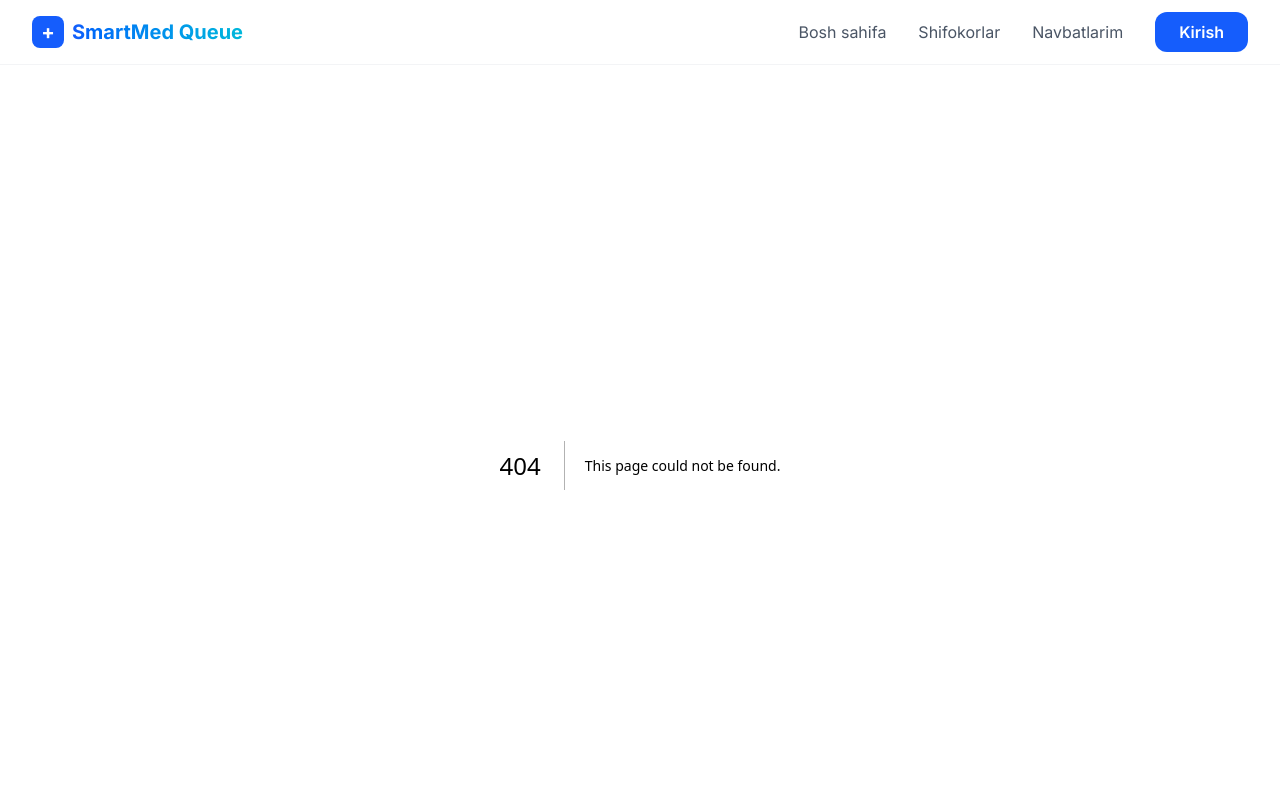
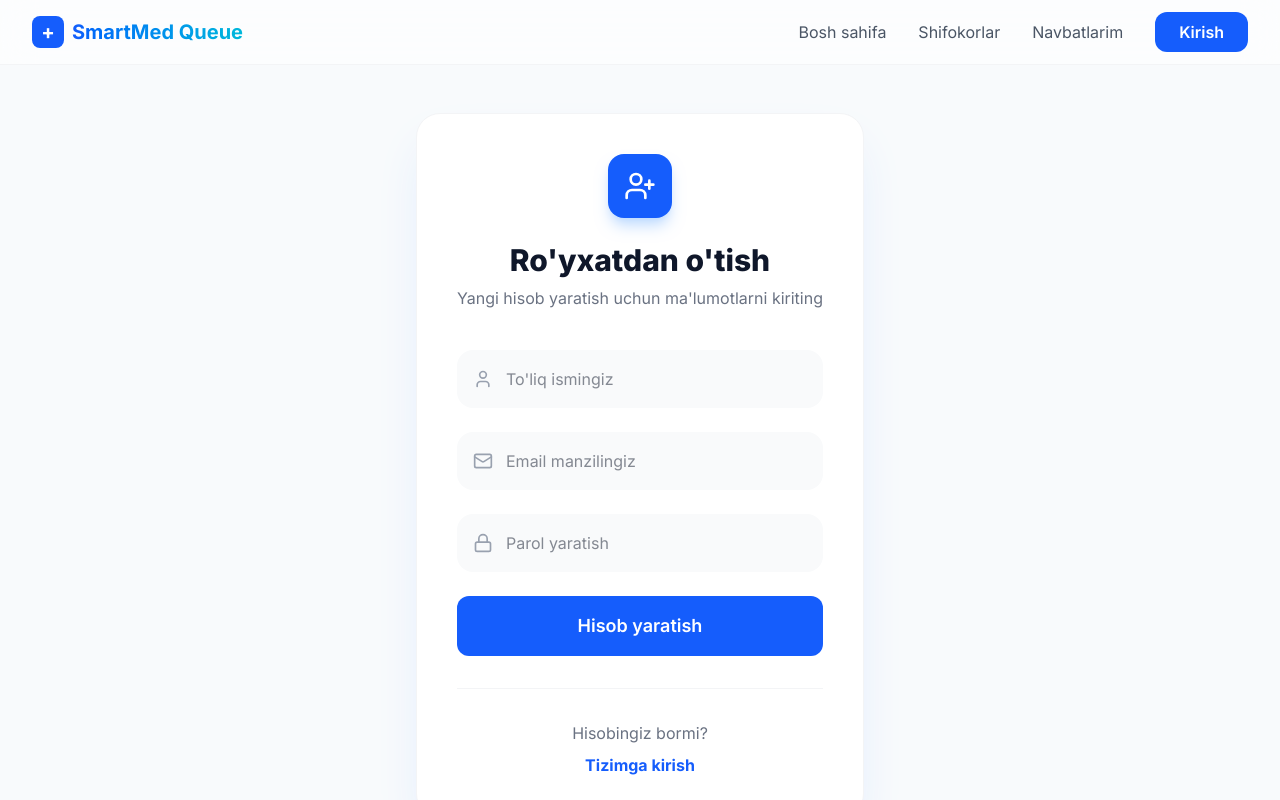
Before and after one commit to Mansurbek988/tibbiyot, a Next.js app in the folder frontend/: page /auth/register in a window 1280 px wide. Before the commit this address had no page. Shown: the top 800 px of the page. Built offline with nearby package versions, Linux system fonts and the light colour scheme; no server answers.

Commit message:
Implement Registration page

```diff
--- /dev/null
+++ b/frontend/src/app/auth/register/page.tsx
@@ -0,0 +1,119 @@
+"use client";
+
+import { useState } from "react";
+import { authService } from "@/lib/api";
+import { useRouter } from "next/navigation";
+import { motion } from "framer-motion";
+import { Mail, Lock, User, UserPlus, AlertCircle } from "lucide-react";
+import Link from "next/link";
+
+export default function RegisterPage() {
+    const [fullName, setFullName] = useState("");
+    const [email, setEmail] = useState("");
+    const [password, setPassword] = useState("");
+    const [loading, setLoading] = useState(false);
+    const [error, setError] = useState("");
+    const router = useRouter();
+
+    const handleRegister = async (e: React.FormEvent) => {
+        e.preventDefault();
+        setLoading(true);
+        setError("");
+
+        try {
+            await authService.register({
+                full_name: fullName,
+                email: email,
+                password: password,
+            });
+            // After registration, redirect to login
+            router.push("/auth/login?registered=true");
+        } catch (err: any) {
+            setError(err.response?.data?.detail || "Ro'yxatdan o'tishda xatolik yuz berdi");
+        } finally {
+            setLoading(false);
+        }
+    };
+
+    return (
+        <div className="min-h-[80vh] flex items-center justify-center px-4 py-12">
+            <motion.div
+                initial={{ opacity: 0, scale: 0.95 }}
+                animate={{ opacity: 1, scale: 1 }}
+                className="max-w-md w-full bg-white rounded-3xl p-10 shadow-2xl shadow-blue-100 border border-gray-100"
+            >
+                <div className="text-center mb-10">
+                    <div className="w-16 h-16 bg-blue-600 rounded-2xl flex items-center justify-center text-white mx-auto mb-6 shadow-lg shadow-blue-200">
+                        <UserPlus size={32} />
+                    </div>
+                    <h1 className="text-3xl font-extrabold mb-2">Ro'yxatdan o'tish</h1>
+                    <p className="text-gray-500">Yangi hisob yaratish uchun ma'lumotlarni kiriting</p>
+                </div>
+
+                {error && (
+                    <div className="mb-6 p-4 bg-red-50 border border-red-100 text-red-600 rounded-2xl flex items-center gap-3">
+                        <AlertCircle size={20} />
+                        <span className="text-sm font-medium">{error}</span>
+                    </div>
+                )}
+
+                <form onSubmit={handleRegister} className="space-y-6">
+                    <div className="relative">
+                        <User className="absolute left-4 top-1/2 -translate-y-1/2 text-gray-400" size={20} />
+                        <input
+                            type="text"
+                            required
+                            placeholder="To'liq ismingiz"
+                            className="w-full pl-12 pr-4 py-4 bg-gray-50 border border-transparent rounded-2xl focus:bg-white focus:border-blue-500 focus:ring-4 focus:ring-blue-100 outline-none transition-all"
+                            value={fullName}
+                            onChange={(e) => setFullName(e.target.value)}
+                        />
+                    </div>
+
+                    <div className="relative">
+                        <Mail className="absolute left-4 top-1/2 -translate-y-1/2 text-gray-400" size={20} />
+                        <input
+                            type="email"
+                            required
+                            placeholder="Email manzilingiz"
+                            className="w-full pl-12 pr-4 py-4 bg-gray-50 border border-transparent rounded-2xl focus:bg-white focus:border-blue-500 focus:ring-4 focus:ring-blue-100 outline-none transition-all"
+                            value={email}
+                            onChange={(e) => setEmail(e.target.value)}
+                        />
+                    </div>
+
+                    <div className="relative">
+                        <Lock className="absolute left-4 top-1/2 -translate-y-1/2 text-gray-400" size={20} />
+                        <input
+                            type="password"
+                            required
+                            placeholder="Parol yaratish"
+                            className="w-full pl-12 pr-4 py-4 bg-gray-50 border border-transparent rounded-2xl focus:bg-white focus:border-blue-500 focus:ring-4 focus:ring-blue-100 outline-none transition-all"
+                            value={password}
+                            onChange={(e) => setPassword(e.target.value)}
+                        />
+                    </div>
+
+                    <button
+                        type="submit"
+                        disabled={loading}
+                        className="w-full btn-primary py-4 flex items-center justify-center gap-2 text-lg disabled:opacity-50"
+                    >
+                        {loading ? (
+                            <div className="w-6 h-6 border-2 border-white border-t-transparent rounded-full animate-spin"></div>
+                        ) : (
+                            "Hisob yaratish"
+                        )}
+                    </button>
+                </form>
+
+                <div className="mt-8 text-center border-t border-gray-100 pt-8">
+                    <p className="text-gray-500 mb-2">Hisobingiz bormi?</p>
+                    <Link href="/auth/login" className="text-blue-600 font-bold hover:underline">
+                        Tizimga kirish
+                    </Link>
+                </div>
+            </motion.div>
+        </div>
+    );
+}
```
